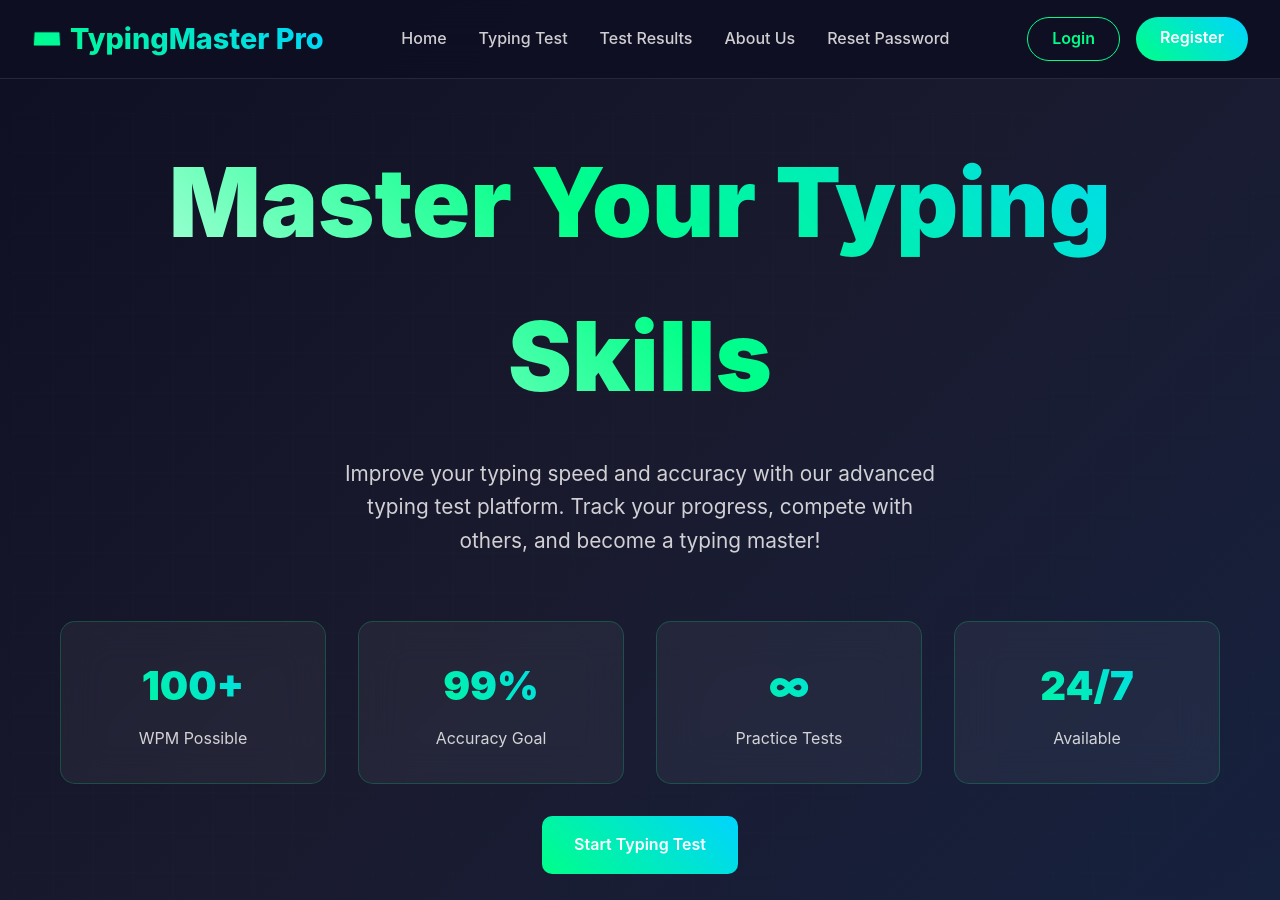
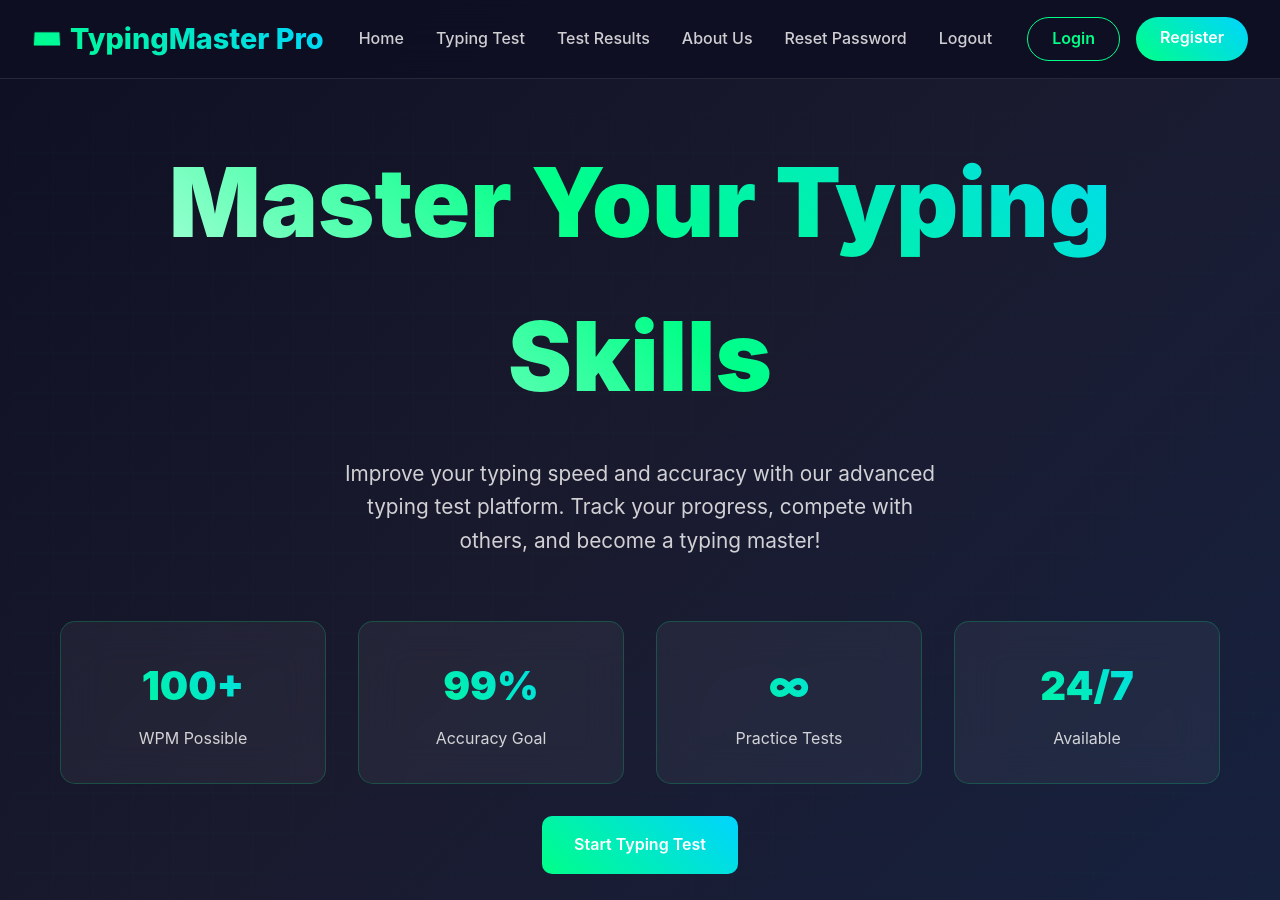
Before and after one commit to tey15/i3_typing_master, a plain HTML site: page index.html in a window 1280 px wide. Drawn offline with Linux system fonts and the light colour scheme.

Commit message:
update landing page

```diff
--- a/index.html
+++ b/index.html
@@ -16,6 +16,7 @@
                 <li><a href="results.html">Test Results</a></li>
                 <li><a href="about.html">About Us</a></li>
                 <li><a href="resetpassword.html">Reset Password</a></li>
+                <li><a href="logout.html">Logout</a></li>
 
             </ul>
             <div class="auth-buttons">
```
